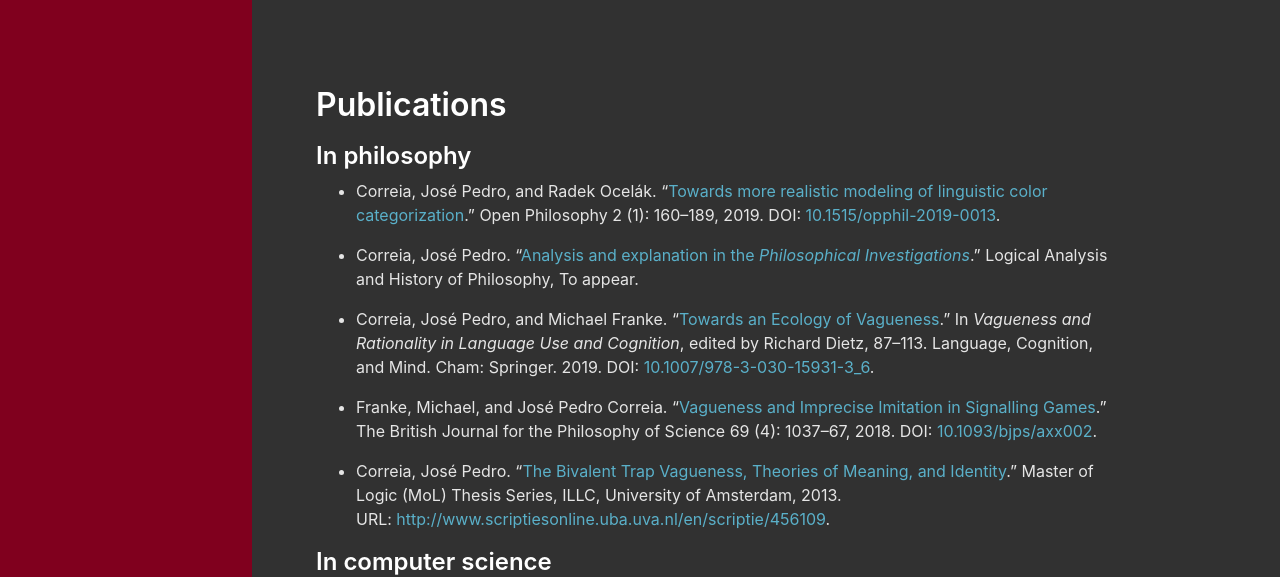
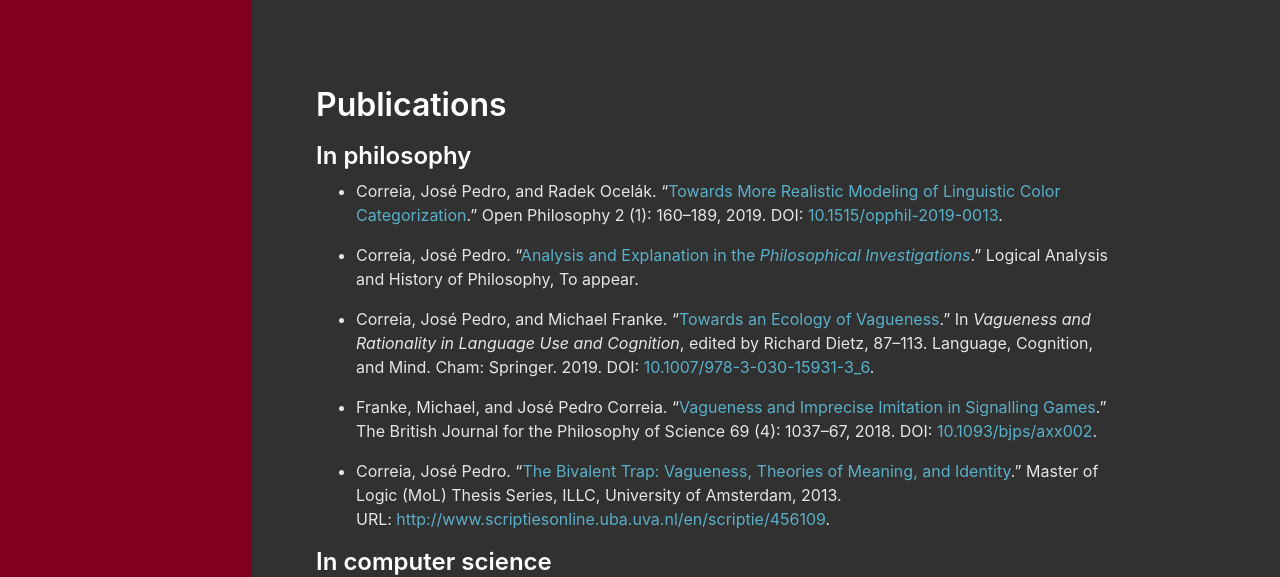
Before and after one commit to josepedrocorreia/josepedrocorreia.github.io, a Jekyll site: the page built from publications.md, in a window 1280 px wide. Shown: the top 577 px of the page. Built offline with Jekyll 4.4.1, drawn with Linux system fonts in a browser that asks for light colours; nearby versions of some CDN libraries; some web fonts are replaced; a style sheet for code colours, icons or effects is not loaded.

Commit message:
Minor fixes to publication titles.

```diff
--- a/publications.md
+++ b/publications.md
@@ -9,17 +9,17 @@ order: 1
 
 ## In philosophy
 
-* Correia, José Pedro, and Radek Ocelák. "[Towards more realistic modeling of linguistic color
-categorization](assets/pdf/CorreiaOcelak_Towards_more_realistic.pdf)." Open Philosophy 2 (1): 160–189, 2019. DOI:&nbsp;[10.1515/opphil-2019-0013](https://doi.org/10.1515/opphil-2019-0013).
+* Correia, José Pedro, and Radek Ocelák. "[Towards More Realistic Modeling of Linguistic Color
+Categorization](assets/pdf/CorreiaOcelak_Towards_more_realistic.pdf)." Open Philosophy 2 (1): 160–189, 2019. DOI:&nbsp;[10.1515/opphil-2019-0013](https://doi.org/10.1515/opphil-2019-0013).
 
 
-* Correia, José Pedro. "[Analysis and explanation in the _Philosophical Investigations_](assets/pdf/Correia_Analysis_and_explanation.pdf)." Logical Analysis and History of Philosophy, To appear.
+* Correia, José Pedro. "[Analysis and Explanation in the _Philosophical Investigations_](assets/pdf/Correia_Analysis_and_explanation.pdf)." Logical Analysis and History of Philosophy, To appear.
 
 * Correia, José Pedro, and Michael Franke. “[Towards an Ecology of Vagueness](/assets/pdf/CorreiaFranke_Towards_an_Ecology_of_Vagueness.pdf).” In _Vagueness and Rationality in Language Use and Cognition_, edited by Richard Dietz, 87–113. Language, Cognition, and Mind. Cham: Springer. 2019. DOI:&nbsp;[10.1007/978-3-030-15931-3_6](https://doi.org/10.1007/978-3-030-15931-3_6).
 
 * Franke, Michael, and José Pedro Correia. "[Vagueness and Imprecise Imitation in Signalling Games](/assets/pdf/FrankeCorreia_2016_Vagueness_and_imprecise_imitation_in_signalling_games.pdf)." The British Journal for the Philosophy of Science 69 (4): 1037–67, 2018. DOI:&nbsp;[10.1093/bjps/axx002](https://doi.org/10.1093/bjps/axx002).
 
-* Correia, José Pedro. "[The Bivalent Trap Vagueness, Theories of Meaning, and Identity](/assets/pdf/Correia_2013_The_bivalent_trap.pdf)." Master of Logic (MoL) Thesis Series, ILLC, University of Amsterdam, 2013. URL:&nbsp;[http://www.scriptiesonline.uba.uva.nl/en/scriptie/456109](http://www.scriptiesonline.uba.uva.nl/en/scriptie/456109).
+* Correia, José Pedro. "[The Bivalent Trap: Vagueness, Theories of Meaning, and Identity](/assets/pdf/Correia_2013_The_bivalent_trap.pdf)." Master of Logic (MoL) Thesis Series, ILLC, University of Amsterdam, 2013. URL:&nbsp;[http://www.scriptiesonline.uba.uva.nl/en/scriptie/456109](http://www.scriptiesonline.uba.uva.nl/en/scriptie/456109).
 
 
 ## In computer science
```
